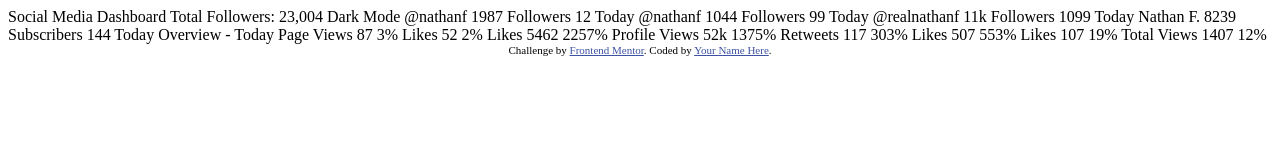
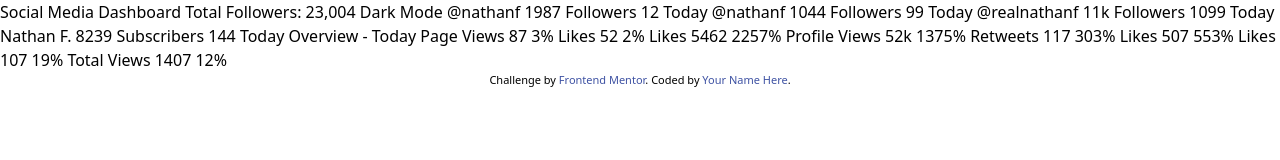
Before and after one commit to AgstAngelo/social-media-dashboard-with-theme-switcher-master, a plain HTML site: page index.html in a window 1280 px wide. Drawn offline with nearby package versions, Linux system fonts and the light colour scheme.

Commit message:
feature: added fonts and tailwindCSS to the project.

```diff
--- a/index.html
+++ b/index.html
@@ -3,8 +3,11 @@
 <head>
   <meta charset="UTF-8">
   <meta name="viewport" content="width=device-width, initial-scale=1.0"> <!-- displays site properly based on user's device -->
-
   <link rel="icon" type="image/png" sizes="32x32" href="./images/favicon-32x32.png">
+  <link rel="preconnect" href="https://fonts.googleapis.com">
+  <link rel="preconnect" href="https://fonts.gstatic.com" crossorigin>
+  <link href="https://fonts.googleapis.com/css2?family=Inter:wght@400;700&display=swap" rel="stylesheet">
+  <script src="https://cdn.tailwindcss.com"></script>
 
   <title>Frontend Mentor | [Challenge Name Here]</title>
 
```
